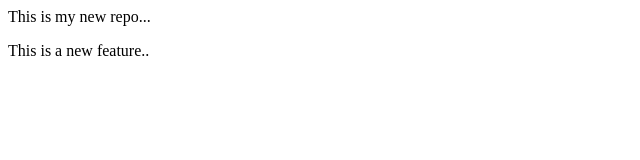
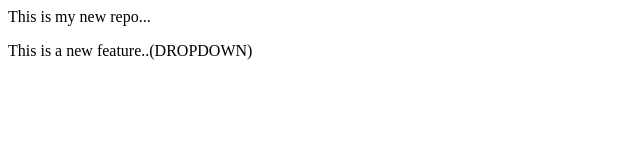
Before and after one commit to Hiral-Barot/LocalRepo, a plain HTML site: page index.html in a window 1280 px wide. Shown: the whole page, without its empty margins (0-640 px from the left). Drawn offline with Linux system fonts and the light colour scheme.

Commit message:
new feature added again

```diff
--- a/index.html
+++ b/index.html
@@ -1,2 +1,2 @@
 <p>This is my new repo...</p>
-<p>This is a new feature..</p>
+<p>This is a new feature..(DROPDOWN)</p>
```
